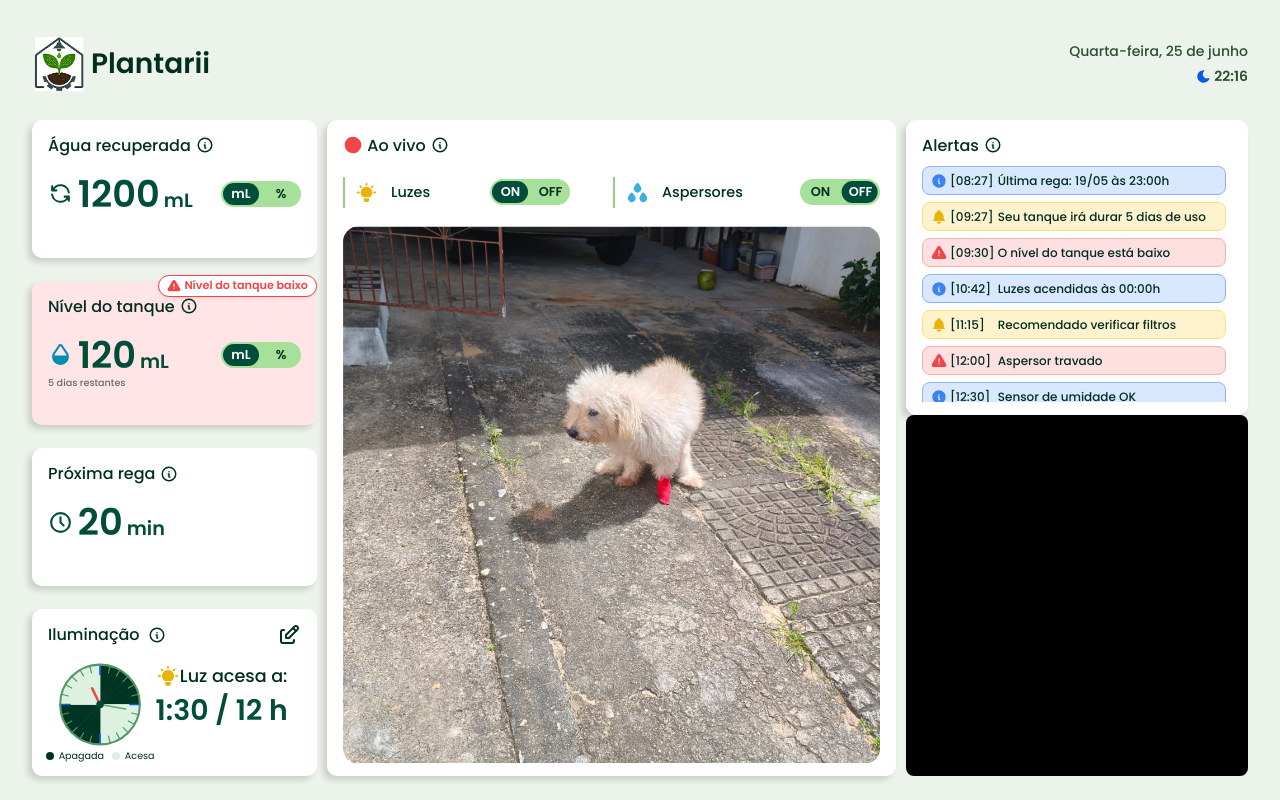
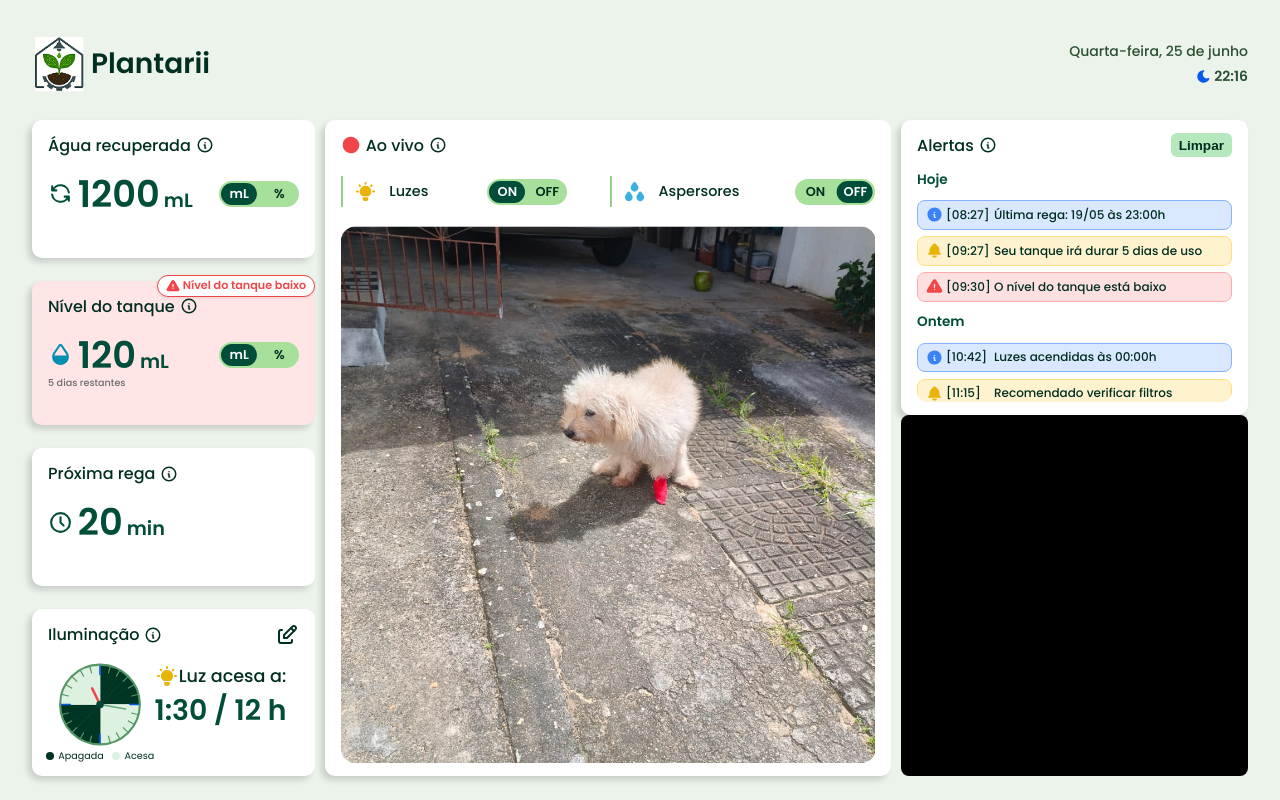
Before and after one commit to deborasaless/plantarii, a React (Vite) app: page / in a window 1280 px wide. Built offline with nearby package versions, Linux system fonts and the light colour scheme.

Commit message:
clear alerts button and clearing animation added to alerts card

```diff
--- a/src/mocks/alertsCardMock.ts
+++ b/src/mocks/alertsCardMock.ts
@@ -4,25 +4,30 @@ export interface Alert {
   id: string;
   type: AlertType;
   time: string;
+  date: string;
   message: string;
+  resolved?: boolean;
 }
 
 export interface AlertsCardData {
   alerts: Alert[];
 }
 
-// 10 alertas de exemplo
+const today = new Date();
+const iso = (d: Date) => d.toISOString().slice(0,10);
+
+// 10 alertas em datas variadas até 8 dias atrás
 export const alertsMock: AlertsCardData = {
   alerts: [
-    { id: 'a1', type: 'info',    time: '08:27', message: 'Última rega: 19/05 às 23:00h' },
-    { id: 'a2', type: 'warning', time: '09:27', message: 'Seu tanque irá durar 5 dias de uso' },
-    { id: 'a3', type: 'danger',  time: '09:30', message: 'O nível do tanque está baixo' },
-    { id: 'a4', type: 'info',    time: '10:42', message: 'Luzes acendidas às 00:00h' },
-    { id: 'a5', type: 'warning', time: '11:15', message: 'Recomendado verificar filtros' },
-    { id: 'a6', type: 'danger',  time: '12:00', message: 'Aspersor travado' },
-    { id: 'a7', type: 'info',    time: '12:30', message: 'Sensor de umidade OK' },
-    { id: 'a8', type: 'warning', time: '13:05', message: 'Temperatura alta no reservatório' },
-    { id: 'a9', type: 'danger',  time: '14:20', message: 'Falha de comunicação com câmera' },
-    { id: 'a10', type: 'info',   time: '15:45', message: 'Manutenção programada para 20/05' },
+    { id: 'a1', type: 'info',    date: iso(today),                   time: '08:27', message: 'Última rega: 19/05 às 23:00h' },
+    { id: 'a2', type: 'warning', date: iso(today),                   time: '09:27', message: 'Seu tanque irá durar 5 dias de uso' },
+    { id: 'a3', type: 'danger',  date: iso(today),                   time: '09:30', message: 'O nível do tanque está baixo', resolved: false },
+    { id: 'a4', type: 'info',    date: iso(new Date(today.getTime() - 1*864e5)), time: '10:42', message: 'Luzes acendidas às 00:00h' },
+    { id: 'a5', type: 'warning', date: iso(new Date(today.getTime() - 1*864e5)), time: '11:15', message: 'Recomendado verificar filtros' },
+    { id: 'a6', type: 'danger',  date: iso(new Date(today.getTime() - 2*864e5)), time: '12:00', message: 'Aspersor travado' },
+    { id: 'a7', type: 'info',    date: iso(new Date(today.getTime() - 5*864e5)), time: '12:30', message: 'Sensor de umidade OK' },
+    { id: 'a8', type: 'warning', date: iso(new Date(today.getTime() - 6*864e5)), time: '13:05', message: 'Temperatura alta no reservatório' },
+    { id: 'a9', type: 'danger',  date: iso(new Date(today.getTime() - 7*864e5)), time: '14:20', message: 'Falha de comunicação com câmera' },
+    { id: 'a10',type: 'info',    date: iso(new Date(today.getTime() - 8*864e5)), time: '15:45', message: 'Manutenção programada para 20/05' },
   ],
 };
--- a/src/screens/Dashboard/components/alertsCard/index.tsx
+++ b/src/screens/Dashboard/components/alertsCard/index.tsx
@@ -1,4 +1,4 @@
-import React from 'react';
+import React, { useMemo, useState } from 'react';
 import {
   IconInfoCircle,
   IconInfoCircleFilled,
@@ -17,6 +17,8 @@ import {
   AlertIconWrapper,
   AlertTime,
   AlertText,
+  ClearButton,
+  DateHeader,
 } from './styles';
 import type { AlertsCardData, Alert } from '../../../../mocks/alertsCardMock';
 
@@ -25,32 +27,120 @@ export interface AlertsCardProps {
 }
 
 const iconForType = {
-  info: <IconInfoCircleFilled       size={16} style={{ color: '#3B82F6' }} />,
-  warning: <IconBellFilled          size={16} style={{ color: '#EAB308' }} />,
-  danger: <IconAlertTriangleFilled  size={16} style={{ color: '#F0464A' }} />,
+  info: <IconInfoCircleFilled       size={17} style={{ color: '#3B82F6' }} />,
+  warning: <IconBellFilled          size={17} style={{ color: '#EAB308' }} />,
+  danger: <IconAlertTriangleFilled  size={17} style={{ color: '#F0464A' }} />,
 };
 
+const ANIM_DURATION = 400;
+
 const AlertsCard: React.FC<AlertsCardProps> = ({ data }) => {
+  const [alerts, setAlerts] = useState<Alert[]>(data.alerts);
+  const [animatingIds, setAnimatingIds] = useState<string[]>([]);
+  const [alertsAnimating, setAlertsAnimating] = useState(false);
+
+  // Filtra últimos 7 dias & não resolvidos
+  const today = new Date();
+  const sevenDaysAgo = new Date(today.getTime() - 7 * 864e5);
+
+  const recentUnresolved = useMemo(
+    () => alerts
+      .filter(a => !a.resolved)               // 1) filtra só os não-resolvidos
+      .filter(a => new Date(a.date) >= sevenDaysAgo), // 2) e só dos últimos 7 dias
+    [alerts]
+  );
+
+  // Agrupa por date string
+  const grouped = useMemo(() => {
+    const map = new Map<string, Alert[]>();
+    recentUnresolved.forEach(a => {
+      (map.get(a.date) ?? map.set(a.date, []).get(a.date)!).push(a);
+    });
+
+    // ordena datas decrescentes
+    return Array.from(map.entries())
+      .sort((a,b) => b[0].localeCompare(a[0]));
+  }, [recentUnresolved]);
+
+  const handleClear = () => {
+    if (alertsAnimating) return;
+
+    // 1) percorre o grouped (datas desc) e, dentro de cada data,
+    //    processa items na ordem que aparecem na tela
+    const toRemoveAlerts = grouped.flatMap(([_, items]) =>
+      // filtra só info+warning, mantendo a ordem de exibição
+      items.filter(a => a.type !== 'danger')
+    );
+
+    if (toRemoveAlerts.length === 0) return;
+
+    const toRemoveIds = toRemoveAlerts.map(a => a.id);
+
+    setAlertsAnimating(true);
+
+    toRemoveIds.forEach((id, idx) => {
+      setTimeout(() => {
+        setAnimatingIds(prev => [...prev, id]);
+      }, idx * ANIM_DURATION);
+
+      setTimeout(() => {
+        setAlerts(prev => prev.filter(a => a.id !== id));
+        if (idx === toRemoveIds.length - 1) {
+          setAlertsAnimating(false);
+          setAnimatingIds([]);
+        }
+      }, idx * ANIM_DURATION + ANIM_DURATION);
+    });
+  };
+
+  // formata cabeçalho de data
+  const formatHeader = (isoDate: string) => {
+    const d = new Date(isoDate);
+    const diff = Math.floor((today.getTime() - d.getTime())/864e5);
+    if (diff === 0) return 'Hoje';
+    if (diff === 1) return 'Ontem';
+    return d.toLocaleDateString('pt-BR');
+  };
+
   return (
     <CardContainer>
       <TitleRow>
+        <div style={{ display: 'flex', alignItems: 'center', gap: '0.3rem' }}>
           <Title>Alertas</Title>
+
           <Tooltip text={DefaultTooltipMessages.alertsCard}>
             <InfoIconWrapper>
               <IconInfoCircle size={18} />
             </InfoIconWrapper>
           </Tooltip>
+        </div>
+
+        <ClearButton onClick={handleClear} >
+          Limpar
+        </ClearButton>
+
       </TitleRow>
 
       <ContentWrapper>
-        {data.alerts.map((alert: Alert) => (
-          <AlertRow key={alert.id} type={alert.type}>
+        {grouped.map(([date, items]) => (
+          <React.Fragment key={date}>
+            <DateHeader>{formatHeader(date)}</DateHeader>
+
+            {items.map(alert => (
+              <AlertRow
+                key={alert.id}
+                type={alert.type}
+                removing={animatingIds.includes(alert.id)}
+              >
                 <AlertIconWrapper>
                   {iconForType[alert.type]}
                 </AlertIconWrapper>
+
                 <AlertTime>[{alert.time}]</AlertTime>
                 <AlertText>{alert.message}</AlertText>
               </AlertRow>
+            ))}
+          </React.Fragment>
         ))}
       </ContentWrapper>
     </CardContainer>
--- a/src/screens/Dashboard/components/alertsCard/styles.ts
+++ b/src/screens/Dashboard/components/alertsCard/styles.ts
@@ -14,7 +14,7 @@ export const CardContainer = styled.div`
 export const TitleRow = styled.div`
   display: flex;
   align-items: center;
-  gap: 0.3rem;
+  justify-content: space-between;
   margin-bottom: 0.5rem;
 `
 
@@ -36,11 +36,36 @@ export const InfoIconWrapper = styled.div`
   &:hover { transform: scale(1.2); }
 `
 
+export const ClearButton = styled.button`
+  display: flex;
+  align-items: center;
+  justify-content: center;
+  background-color: #B6E8BD;
+  border-radius: 6px;
+  gap: 0.3rem;
+  height: 24px;
+  padding: 0 0.5rem;
+  border: none;
+  color: #002E20;
+  font-size: 0.85rem;
+  font-weight: 600;
+  cursor: pointer;
+
+  transition: color 0.2s ease, transform 0.3s ease;
+
+  &:hover {
+    transform: scale(1.1);
+    color: #004d38d6;
+  }
+`;
+
 export const ContentWrapper = styled.div`
   display: flex;
   flex-direction: column;
   overflow-y: auto;
+  overflow-x: hidden;
   gap: 0.4rem;
+  border-radius: 10px;
 
   /* Firefox */
   scrollbar-width: thin;
@@ -61,11 +86,25 @@ export const ContentWrapper = styled.div`
   }
 `
 
-export const AlertRow = styled.div<{ type: 'info' | 'warning' | 'danger' }>`
+export const DateHeader = styled.div`
+  display: flex;
+  align-items: center;
+  justify-content: center;
+  width: fit-content;
+  margin: 0.25rem 0 0.25rem 0;
+  font-size: 0.85rem;
+  font-weight: 600;
+  color: #004D39;
+`;
+
+export const AlertRow = styled.div<{
+  type: 'info' | 'warning' | 'danger';
+  removing?: boolean;
+}>`
   display: flex;
   align-items: center;
   justify-content: start;
-  width: 98%;
+  width: 315px;
   height: fit-content;
   gap: 1%;
   padding: 0.3rem 0.5rem;
@@ -73,6 +112,15 @@ export const AlertRow = styled.div<{ type: 'info' | 'warning' | 'danger' }>`
   font-size: 0.75rem;
   font-weight: 500;
   color: #002E20;
+
+  transition: transform 0.4s ease, opacity 0.4s ease;
+
+  ${({ removing }) =>
+    removing &&
+    `
+    transform: translateX(100%);
+    opacity: 0;
+  `}
 
   ${({ type }) => type === 'info' && css`
     background: #D9E7FF;
@@ -95,7 +143,6 @@ export const AlertIconWrapper = styled.div`
   align-items: center;
 `;
 
-
 export const AlertTime = styled.span`
   font-variant-numeric: tabular-nums;
   min-width: 45px;
--- a/src/screens/Dashboard/components/lightingCard/index.tsx
+++ b/src/screens/Dashboard/components/lightingCard/index.tsx
@@ -190,7 +190,7 @@ const LightingCard: React.FC<LightingCardProps> = ({
   return (
     <CardContainer>
       <TitleRow>
-        <div style={{ display: 'flex', alignItems: 'center', gap: '0.5rem' }}>
+        <div style={{ display: 'flex', alignItems: 'center', gap: '0.3rem' }}>
           <Title>Iluminação</Title>
           <Tooltip text={DefaultTooltipMessages.lightingCard}>
             <InfoIconWrapper><IconInfoCircle size={18} /></InfoIconWrapper>
--- a/src/screens/Dashboard/components/lightingCard/styles.ts
+++ b/src/screens/Dashboard/components/lightingCard/styles.ts
@@ -59,8 +59,8 @@ export const IconWrapper = styled.div<{
   transition: color 0.2s ease, transform 0.3s ease;
 
   &:hover {
-    transform: scale(${({ scale }) => scale ?? 1.1});
-    color: ${({ hoverColor }) => hoverColor ?? 'red'};
+    transform: scale(${({ scale }) => scale ?? 1.2});
+    color: ${({ hoverColor }) => hoverColor ?? '#004d38d6'};
   }
 `;
 
@@ -229,7 +229,7 @@ export const CiclesContainer = styled.span`
   gap: 5px;
   background-color: #DDF1E1;
   box-shadow: -2px 2px 6px rgba(0, 0, 0, 0.15);
-  border-radius: 7px;
+  border-radius: 8px;
   width: 100%;
   padding: 6% 6%;
 `
@@ -312,10 +312,10 @@ export const DistributeButton = styled.button<{
   font-size: 0.8rem;
   color: #004D39;
   width: fit-content;
-  box-shadow: -2px 2px 4px rgba(0, 0, 0, 0.2);
+  box-shadow: -2px 2px 5px rgba(0, 0, 0, 0.2);
   background-color: #DDF1E1;
   padding: 0.3rem 0.4rem;
-  border-radius: 4px;
+  border-radius: 6px;
 
   transition: transform 0.2s ease, border-color 0.2s ease;
 
@@ -333,12 +333,12 @@ export const SwitchButton = styled.button`
   cursor: pointer;
   color: #004D39;
   background-color: #DDF1E1;
-  border-radius: 4px;
+  border-radius: 6px;
   padding: 0.02rem 0.02rem;
   display: flex;
   justify-content: center;
   align-items: center;
-  box-shadow: -2px 2px 4px rgba(0, 0, 0, 0.2);
+  box-shadow: -2px 2px 5px rgba(0, 0, 0, 0.2);
 
   transition: transform 0.2s ease, border-color 0.2s ease;
 
```
Lines whose indentation alone changed are shown as unchanged.
